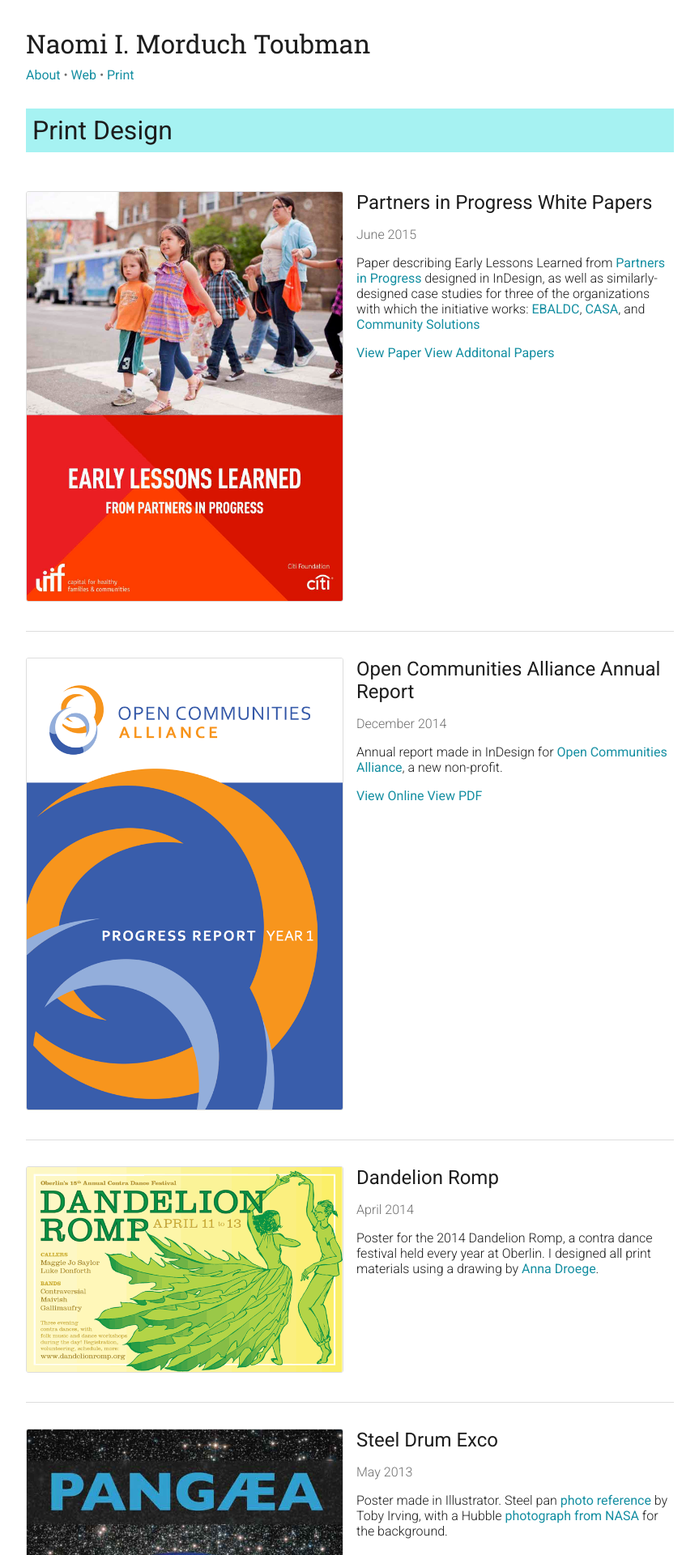
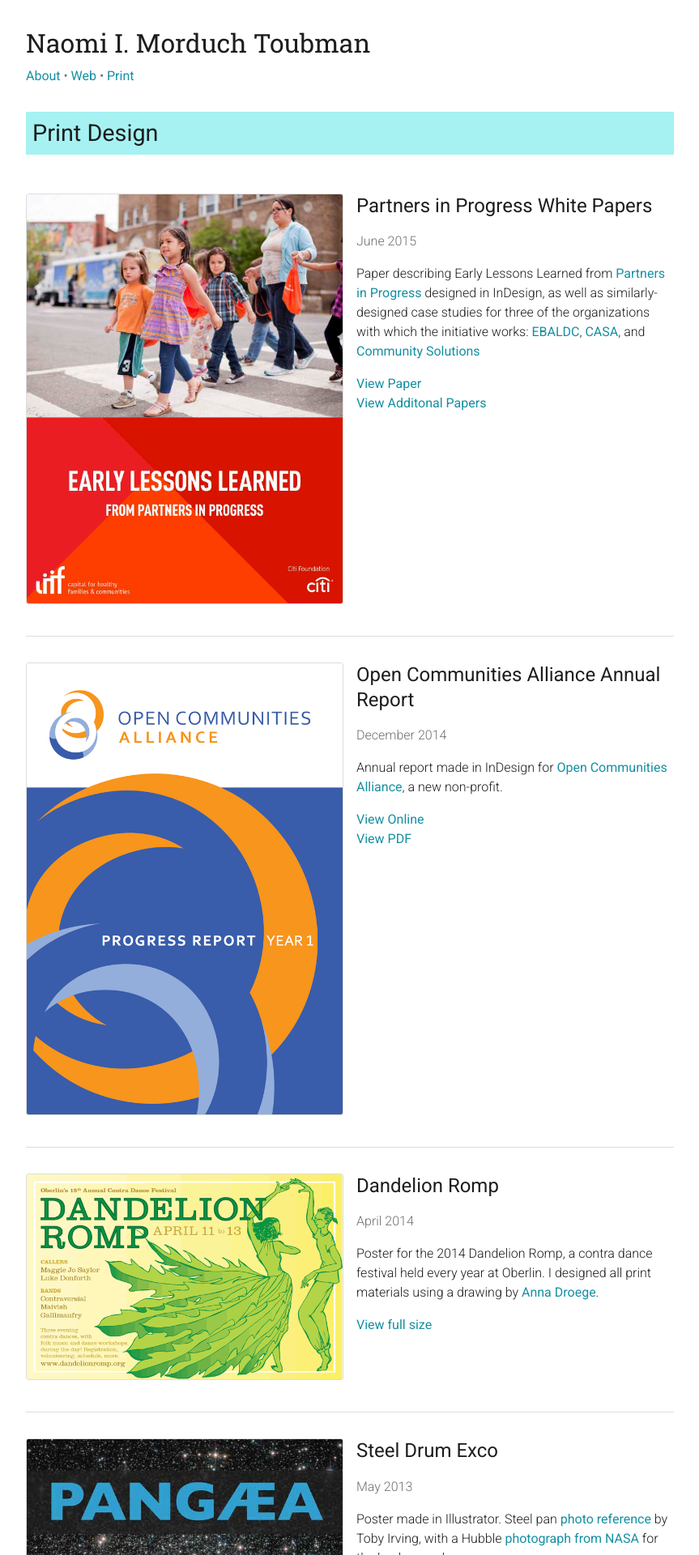
Before and after one commit to nmorduch/nmorduch.github.io, a Jekyll site: the page built from work/print.html, in a window 1280 px wide. Shown: the top 1920 px of the page at 81% size, without its empty margins (208-1071 px from the left). Built offline with Jekyll 4.4.1, drawn with Linux system fonts in a browser that asks for light colours; some of the changed text lies outside the part shown.

Commit message:
Portolio item link styles

```diff
--- a/_includes/portfolio-teaser.html
+++ b/_includes/portfolio-teaser.html
@@ -12,15 +12,18 @@
 	</div>
 	<div class="portfolio-teaser__column--text">
 		<h3>{{ post.title }}</h3>
+
 		<p class="portfolio-teaser__date">{{ post.date | date: "%B %Y" }}</p>
 
 		{{ post.content }}
-
-		{% if post.categories contains 'web' %}
-			<a href="{{ post.link }}">View Site</a>
+		{% if post.links %}
+			{% for link in post.links %}
+			<a href="{{ link.url }}" class="portfolio-teaser__link">{{ link.name }}</a>
+			{% endfor %}
+		{% elsif post.categories contains 'web' %}
+			<a href="{{ post.link }}" class="portfolio-teaser__link">View site</a>
+		{% elsif post.categories contains 'print' %}
+			<a href="{{ post.link }}" class="portfolio-teaser__link">View full size</a>
 		{% endif %}
-		{% for link in post.links %}
-			<a href="{{ link.url }}">{{ link.name }}</a>
-		{% endfor %}
 	</div>
 </div>
--- a/static/sass/_portfolio-teaser.sass
+++ b/static/sass/_portfolio-teaser.sass
@@ -25,3 +25,6 @@
 
 .portfolio-teaser__date
 	color: $gray50--text
+
+.portfolio-teaser__link
+	display: block
--- a/static/sass/base/_base.sass
+++ b/static/sass/base/_base.sass
@@ -15,6 +15,7 @@
 	margin: 0
 	height: 100%
 	font-size: $rem-in-px
+	line-height: 1.5
 
 b,
 strong
@@ -55,6 +56,7 @@
 	margin-top: 0
 	margin-bottom: 1rem
 	font-weight: $sans-bold
+	line-height: 1.3
 
 h1
 	font-size: $h1
--- a/static/sass/base/_variables.sass
+++ b/static/sass/base/_variables.sass
@@ -3,7 +3,7 @@
 $rem-in-px: 16px
 
 $h1: 2rem
-$h2: 2rem
+$h2: 1.8rem
 $h3: 1.5rem
 $h4: 1.2rem
 $h5: 1rem
--- a/static/styles.css
+++ b/static/styles.css
@@ -15,7 +15,8 @@
 body {
   margin: 0;
   height: 100%;
-  font-size: 16px; }
+  font-size: 16px;
+  line-height: 1.5; }
 
 b,
 strong {
@@ -62,7 +63,8 @@
 h6 {
   margin-top: 0;
   margin-bottom: 1rem;
-  font-weight: 400; }
+  font-weight: 400;
+  line-height: 1.3; }
 
 h1 {
   font-size: 2rem;
@@ -70,7 +72,7 @@
   font-weight: 400; }
 
 h2 {
-  font-size: 2rem; }
+  font-size: 1.8rem; }
 
 h3 {
   font-size: 1.5rem; }
@@ -164,4 +166,7 @@
 .portfolio-teaser__date {
   color: #6f6f6f; }
 
+.portfolio-teaser__link {
+  display: block; }
+
 /*# sourceMappingURL=styles.css.map */
```
